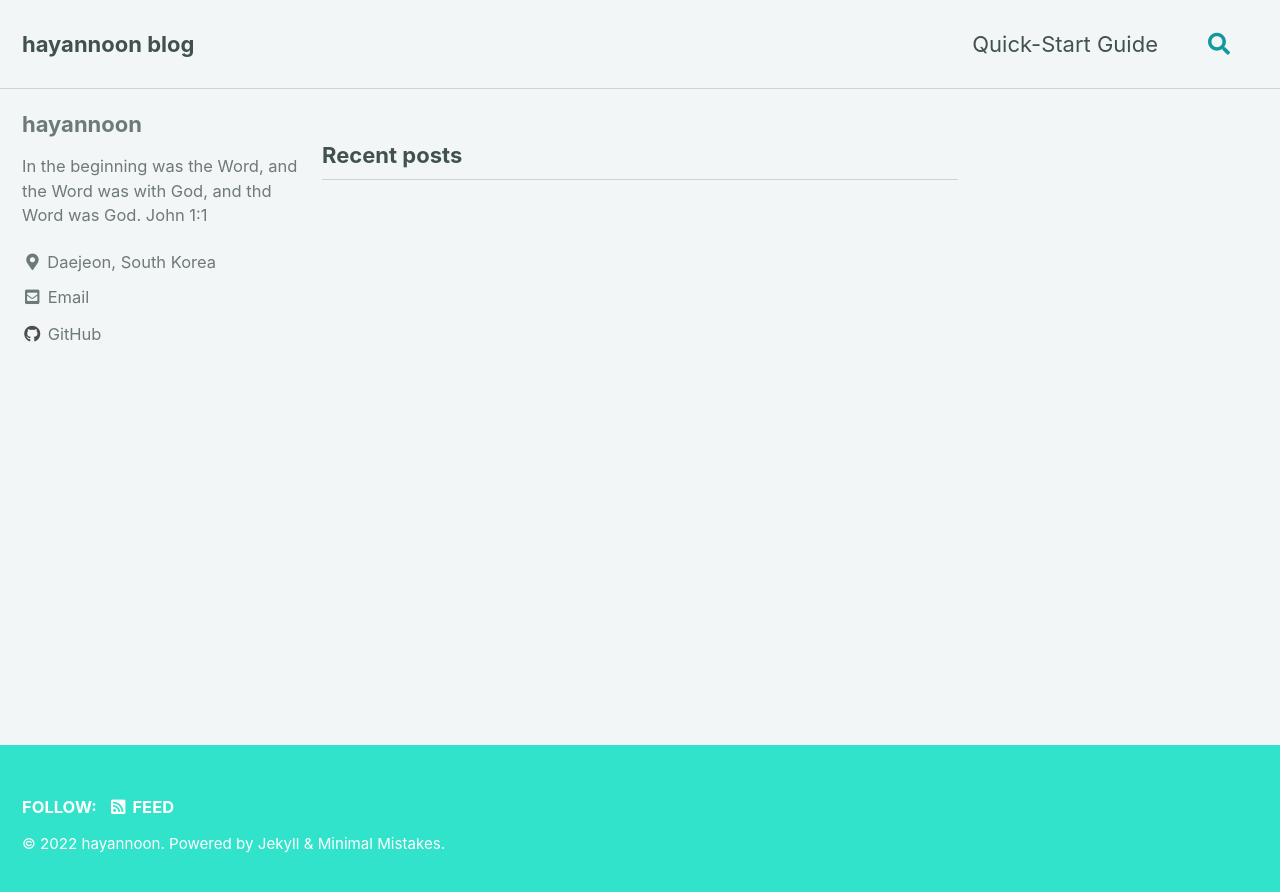
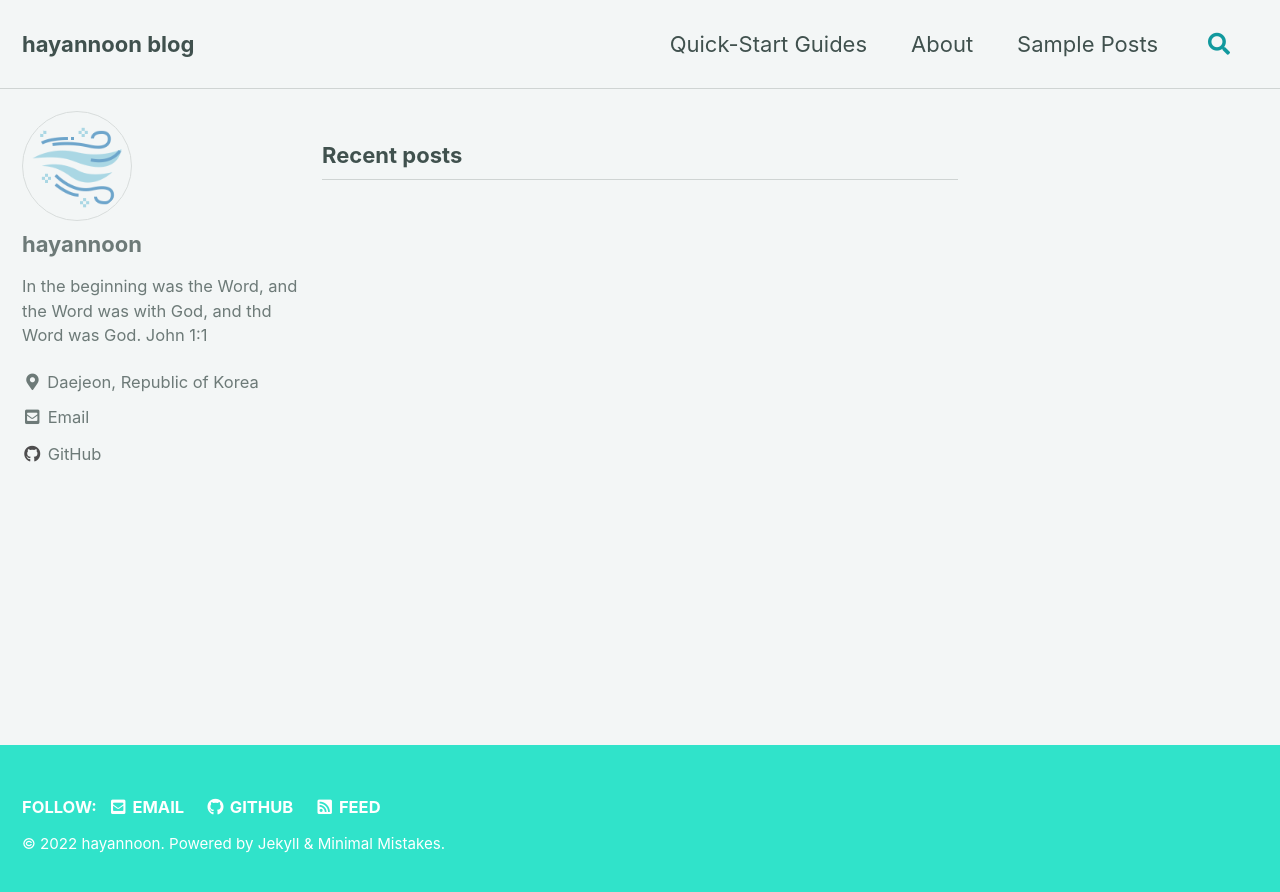
Before and after one commit to hayannoon/hayannoon.github.io, a Jekyll site: the page built from index.html, in a window 1280 px wide. Shown: the top 892 px of the page. Built offline with Jekyll 4.4.1, drawn with Linux system fonts in a browser that asks for light colours; cached includes are drawn as plain includes; the list of posts is cut into pages by our own code.

```diff
--- a/_config.yml
+++ b/_config.yml
@@ -21,8 +21,8 @@ title_separator          : "-"
 subtitle                 : # site tagline that appears below site title in masthead
 name                     : "hayannoon"
 description              : "A person who blow new wind"
-url                      : "https://hayannoon.github.io"
-baseurl                  : # string
+url                      : "https://hayannoon.github.io/"
+baseurl                  : "" # string
 repository               : "hayannoon/hayannoon.github.io" # GitHub username/repo-name e.g. "mmistakes/minimal-mistakes"
 teaser                   : "/assets/images/wind.png" # path of fallback teaser image, e.g. "/assets/images/500x300.png"
 logo                     : # path of logo image to display in the masthead, e.g. "/assets/images/88x88.png"
@@ -105,14 +105,14 @@ analytics:
 # Site Author
 author:
   name             : "hayannoon"
-  avatar           : # path of avatar image, e.g. "/assets/images/bio-photo.jpg"
+  avatar           : "/assets/images/wind.png" # path of avatar image, e.g. "/assets/images/bio-photo.jpg"
   bio              : "In the beginning was the Word, and the Word was with God, and thd Word was God. John 1:1"
-  location         : "Daejeon, South Korea"
+  location         : "Daejeon, Republic of Korea"
   email            : # "hayannoon95@gmail.com"
   links:
     - label: "Email"
       icon: "fas fa-fw fa-envelope-square"
-      url: "hayannoon95@gmail.com"
+      url: "mailto:hayannoon95@gmail.com"
     - label: "Website"
       icon: "fas fa-fw fa-link"
       # url: "https://your-website.com"
@@ -132,6 +132,12 @@ author:
 # Site Footer
 footer:
   links:
+    - label: "Email"
+      icon: "fas fa-fw fa-envelope-square"
+      url: "mailto:hayannoon95@gmail.com"
+    - label: "GitHub"
+      icon: "fab fa-fw fa-github"
+      url: "https://github.com/hayannoon"
     - label: "Twitter"
       icon: "fab fa-fw fa-twitter-square"
       # url:
@@ -186,7 +192,7 @@ exclude:
 keep_files:
   - .git
   - .svn
-encoding: "utf-8"
+encoding: "UTF-8"
 markdown_ext: "markdown,mkdown,mkdn,mkd,md"
 
 
@@ -218,7 +224,7 @@ sass:
 
 # Outputting
 permalink: /:categories/:title/
-paginate: 5 # amount of posts to show
+paginate: 5 #5 # amount of posts to show
 paginate_path: /page:num/
 timezone: # https://en.wikipedia.org/wiki/List_of_tz_database_time_zones
 
--- a/_data/navigation.yml
+++ b/_data/navigation.yml
@@ -1,11 +1,11 @@
 # main links
 main:
-  - title: "Quick-Start Guide"
+  - title: "Quick-Start Guides"
     url: https://mmistakes.github.io/minimal-mistakes/docs/quick-start-guide/
-  # - title: "About"
-  #   url: https://mmistakes.github.io/minimal-mistakes/about/
-  # - title: "Sample Posts"
-  #   url: /year-archive/
+  - title: "About"
+    url: https://mmistakes.github.io/minimal-mistakes/about/
+  - title: "Sample Posts"
+    url: /year-archive/
   # - title: "Sample Collections"
   #   url: /collection-archive/
   # - title: "Sitemap"
```
Also changed, not shown: sitemap.xml (+11 -27 lines), 6 other files.
